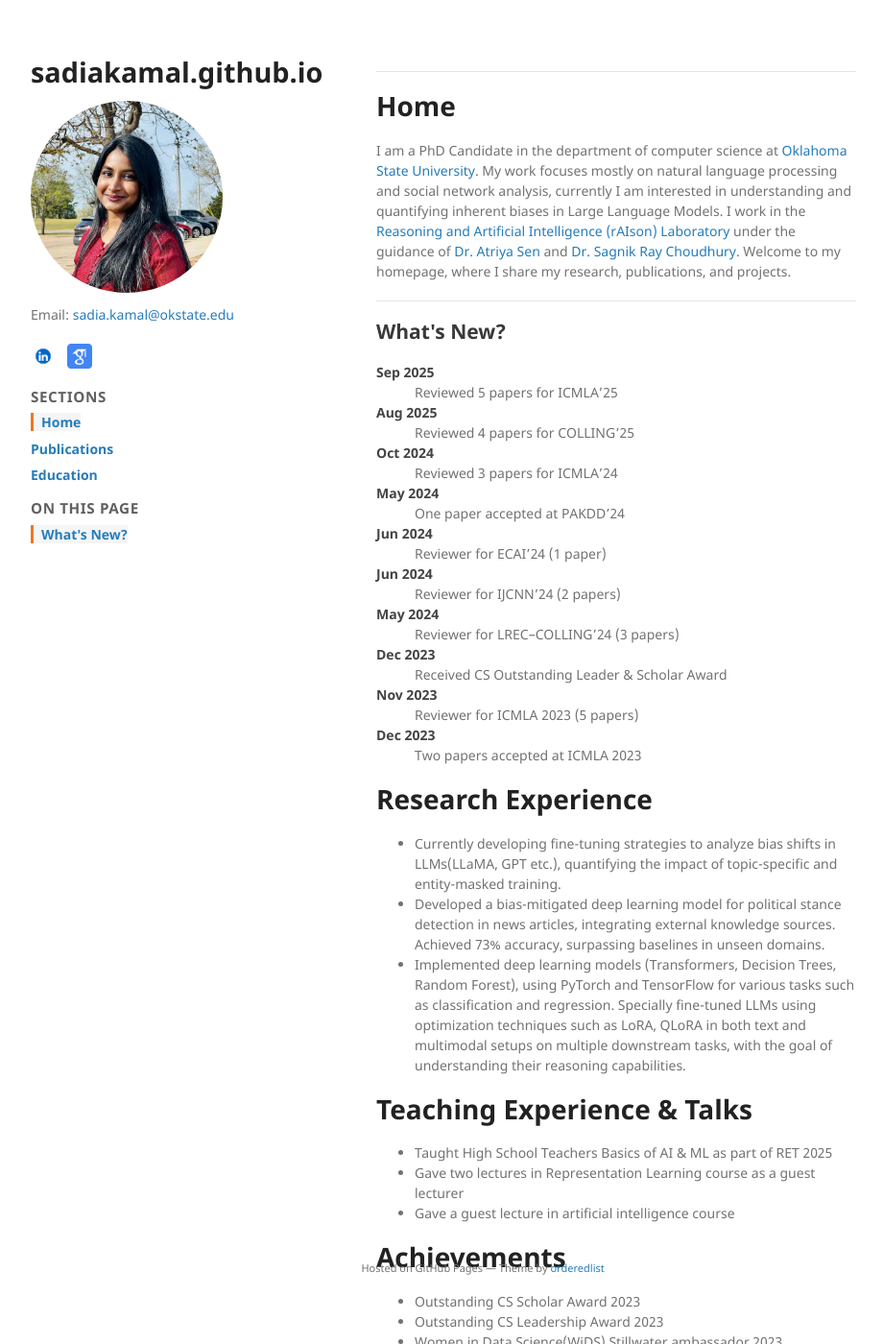
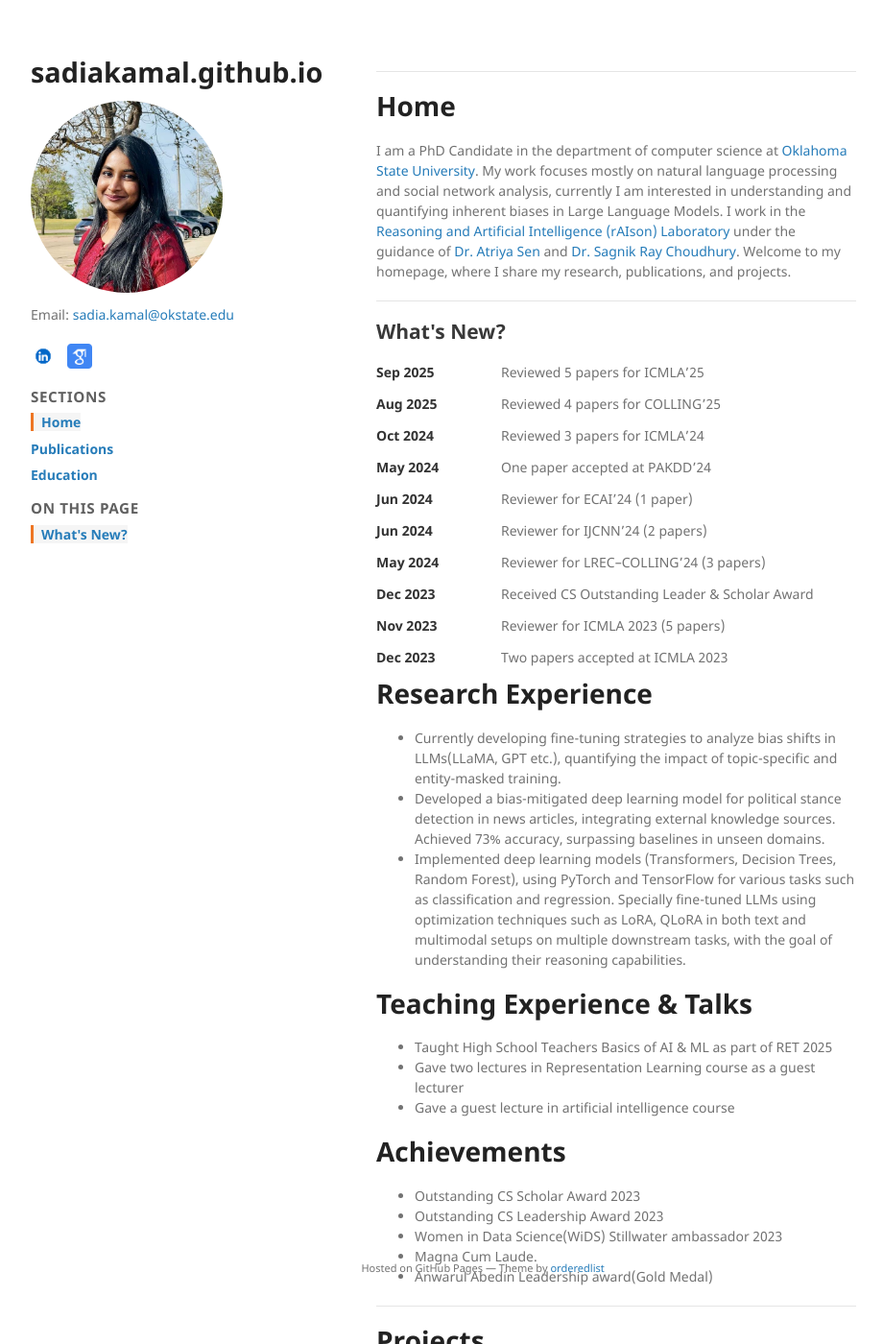
Before and after one commit to sadiakamal/sadiakamal.github.io, a Jekyll site: the page built from index.md, in a window 1280 px wide and 1400 px high. Shown: the whole window at 96% size, without its empty margins (178-1098 px from the left). Built offline with Jekyll 4.4.1, drawn with Linux system fonts in a browser that asks for light colours; the repository's description, which GitHub fills in, is left out.

Commit message:
Update style.scss

```diff
--- a/assets/css/style.scss
+++ b/assets/css/style.scss
@@ -168,3 +168,17 @@ footer { margin-top: 32px; }
     padding-left: 0;
   }
 }
+
+.achievements {
+  margin: 0;
+}
+.achievements dt {
+  float: left;
+  clear: left;
+  width: 120px;      /* column for dates */
+  font-weight: bold;
+  color: #333;
+}
+.achievements dd {
+  margin: 0 0 0.75rem 130px;  /* space after date column */
+}
```
